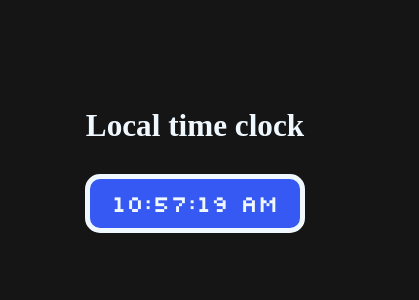
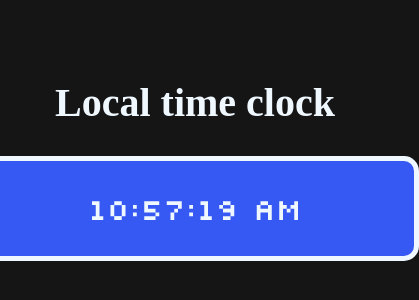
Before and after one commit to saklani19/digital-clock-DOM, a plain HTML site: page index.html in a window 390 px wide. Shown: the part 252-552 px from the top of the page, 419 px wide, since content can reach past the window. Drawn offline with Linux system fonts and the light colour scheme.

Commit message:
Updated CSS Fixed a bug where clock font did not appear correclty between the width of 610px to 720px

```diff
--- a/style.css
+++ b/style.css
@@ -18,14 +18,14 @@ body {
 }
 
 #clock {
-    font-size: 6vw;
+    font-size: clamp(3rem, 6vw, 8rem);
     font-family: "Silkscreen", sans-serif;
     font-weight: 400;
     font-style: normal;
 }
 
 .heading {
-    font-size: 8vw;
+    font-size: clamp(4rem, 8vw, 8rem);
     margin-top: 0;
     margin-bottom: 30px;
 }
@@ -44,10 +44,3 @@ body {
     font-size: 500%;
     padding: 0.1em 0.15em;
 }
-
-@media (max-width: 720px) {
-    .clock {
-        height: 10vmin;
-        width: 50vmin;
-    }
-}
```
